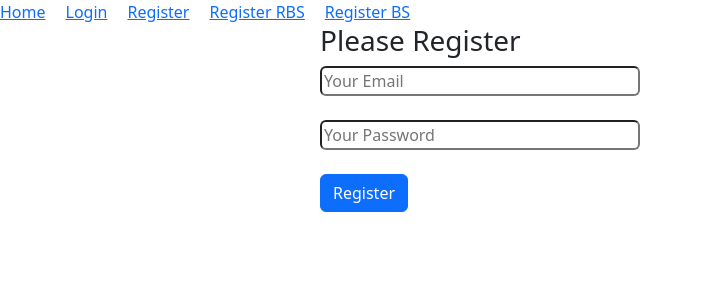
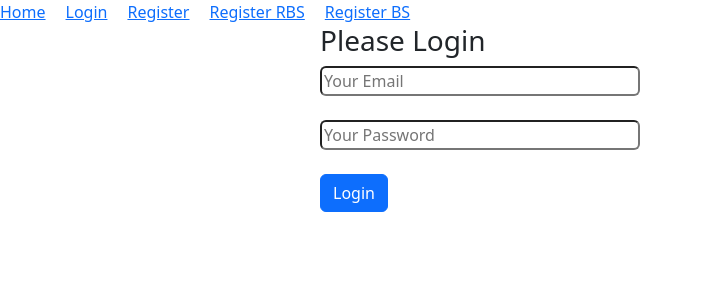
Before and after one commit to md-abir-alahe/email-password-auth-test, a React (Vite) app: page /login in a window 1280 px wide. Shown: the top 300 px of the page, without its empty margins (0-702 px from the left). Built offline with nearby package versions, Linux system fonts and the light colour scheme.

Commit message:
email password authentication recap

```diff
--- a/src/components/Login/Login.jsx
+++ b/src/components/Login/Login.jsx
@@ -1,15 +1,32 @@
-import React from 'react';
+import React, { useState } from 'react';
+import { getAuth } from "firebase/auth";
+import app from '../../firebase/firebase.config';
+
+const auth = getAuth(app);
+
 
 const Login = () => {
+
+    const [error, setError] = useState('');
+    const [success, setSuccess] = useState('');
+
+    const handleLogin = (event) =>{
+        event.preventDefault();
+        const form = event.target;
+        const email = form.email.value;
+        const password = form.password.value;
+        console.log(email, password)
+    }
+
     return (
         <div className='w-50 mx-auto'>
-            <h3>Please Register</h3>
-            <form>
+            <h3>Please Login</h3>
+            <form onSubmit={handleLogin}>
                 <input className='w-50 mb-4 rounded' type="email" name="email" id="email" placeholder='Your Email' required />
                 <br />
                 <input className='w-50 mb-4 rounded' type="password" name="password" id="password" placeholder='Your Password' required />
                 <br />
-                <input className='btn btn-primary' type="submit" value="Register" />
+                <input className='btn btn-primary' type="submit" value="Login" />
             </form>
         </div>
     );
```
